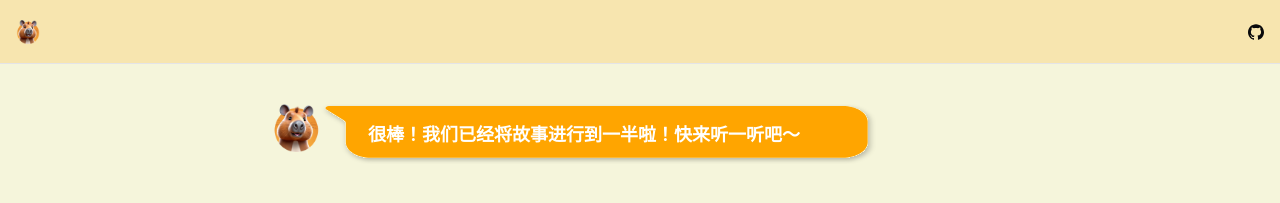
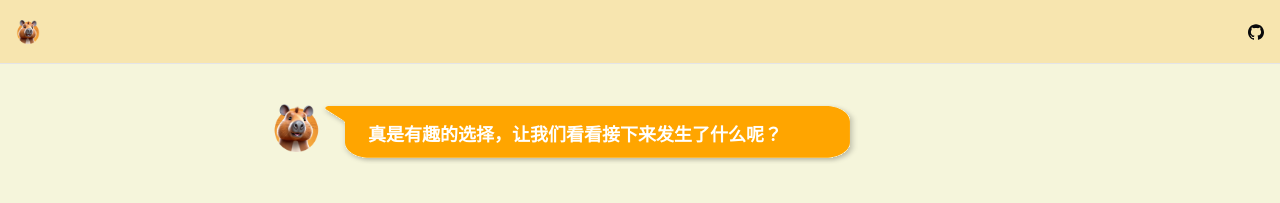
Before and after one commit to TinsFox/TaleCube, a Next.js app: page /part2 in a window 1280 px wide. Shown: the top 203 px of the page. Built offline with nearby package versions, Linux system fonts and the light colour scheme.

Commit message:
chore: Update BotMessageCard messages in NamePage and RolePage components

```diff
--- a/app/part2/page.tsx
+++ b/app/part2/page.tsx
@@ -18,11 +18,7 @@ export default function Part2Page() {
       <div className={cn('pt-4 md:pt-10')}>
         <div className="relative mx-auto max-w-2xl px-4">
           <div className="group relative flex w-fit items-start md:-ml-12">
-            <BotMessageCard
-              message="很棒！我们已经将故事进行到一半啦！快来听一听吧～"
-              extra={part2}
-              story
-            />
+            <BotMessageCard message="真是有趣的选择，让我们看看接下来发生了什么呢？" extra={part2} story />
           </div>
           <div className="flex">
             <StoryCard content={part2} />
--- a/app/part3/page.tsx
+++ b/app/part3/page.tsx
@@ -23,7 +23,7 @@ export default function Part3Page() {
               <BotMessageCard
                 key={'done'}
                 story={false}
-                message={'让我们一起来看看完整的故事吧!'}
+                message={'哇！你的故事看上去棒极了'}
                 onFinish={() => {
                   if (content === contentEnum.a) {
                     setDone(true)
--- a/package.json
+++ b/package.json
@@ -87,6 +87,5 @@
     "tailwindcss": "^3.4.4",
     "tailwindcss-animate": "^1.0.7",
     "typescript": "^5.5.2"
-  },
-  "packageManager": "pnpm@9.5.0"
+  }
 }
```
Also changed, not shown: 2 other files (tests, documents, lock files or other folders).
